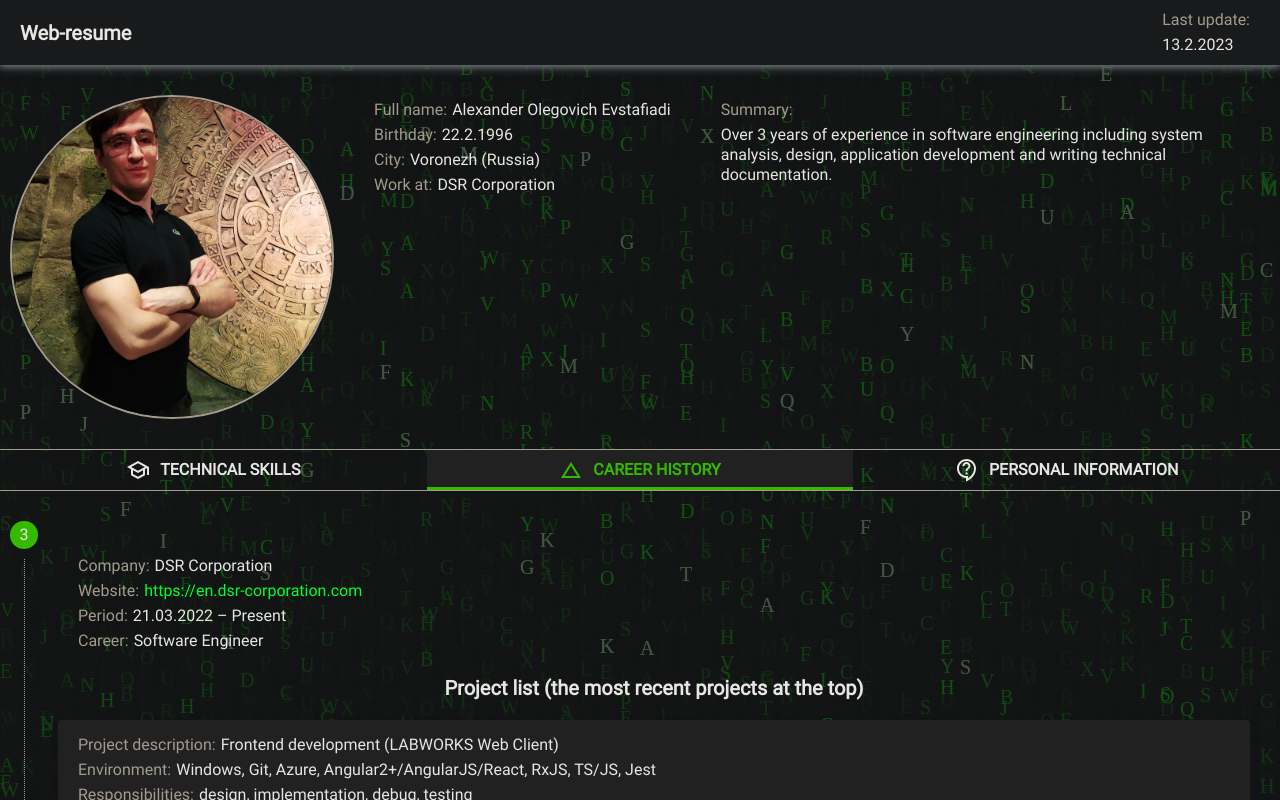
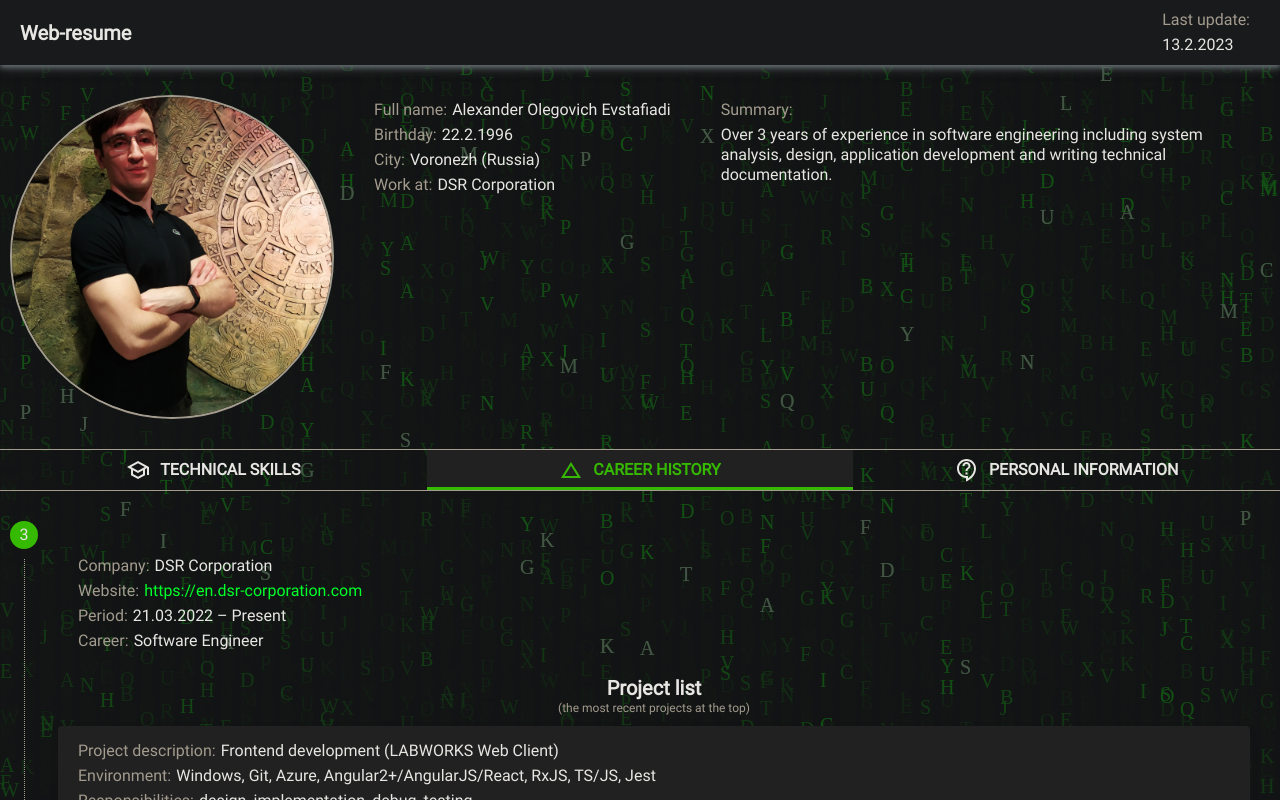
Before and after one commit to a1exevs/web-resume, a React (Create React App) app: page / in a window 1280 px wide. Both pictures are taken after a click on the element "CAREER HISTORY". Shown: the top 800 px of the page. Built offline with nearby package versions, Linux system fonts and the light colour scheme.

Commit message:
[Career History tab] Projects list label

```diff
--- a/src/App.scss
+++ b/src/App.scss
@@ -46,10 +46,27 @@
   &_withoutTopMargin {
     margin-top: 0;
   }
+
+  &_withoutBottomMargin {
+    margin-bottom: 0;
+  }
+
+  &_withoutVMargins {
+    margin-top: 0;
+    margin-bottom: 0;
+  }
 }
 
 .Label {
   @include small-normal-text($gray-text-color);
+
+  &_tiny {
+    @include tiny-normal-text($gray-text-color);
+  }
+
+  &_alignment-center {
+    text-align: center;
+  }
 }
 
 .Text {
--- a/src/common/styles/constants.scss
+++ b/src/common/styles/constants.scss
@@ -46,7 +46,7 @@ $bold-font-weight: 700;
 $super-bold-font-weight: 900;
 
 //app constants
-$app-background-color: #181a1bbf;
+$app-background-color: rgba(24, 26, 27, 0.75);
 $app-photo-width: 240px;
 $app-photo-height: 320px;
 
--- a/src/common/styles/mixins.scss
+++ b/src/common/styles/mixins.scss
@@ -2,6 +2,10 @@
 
 @mixin tiny-padding {
   padding: $tiny-space;
+}
+
+@mixin tiny-normal-text($text-color: $default-text-color) {
+  @include font($tiny-font-size, $normal-font-weight, $tiny-line-height, $text-color);
 }
 
 @mixin small-normal-text($text-color: $default-text-color) {
--- a/src/ui/Content/CareerHistory/CareerHistory.tsx
+++ b/src/ui/Content/CareerHistory/CareerHistory.tsx
@@ -21,10 +21,11 @@ const CareerHistory: React.FC<Props> = ({ companyExperiences }) => (
             <Field label={'Career'} value={experience.career} />
           </Block>
           <label
-            className={'IntermediateTitle IntermediateTitle_withCenterAlignment IntermediateTitle_withoutTopMargin'}
+            className={'IntermediateTitle IntermediateTitle_withCenterAlignment IntermediateTitle_withoutVMargins'}
           >
-            {'Project list (the most recent projects at the top)'}
+            {'Project list'}
           </label>
+          <label className={'Label Label_tiny Label_alignment-center'}>{'(the most recent projects at the top)'}</label>
           {experience.projectList.map((project, index) => (
             <Card key={index}>
               <Field label={'Project description'} value={project.projectDescription} />
```
